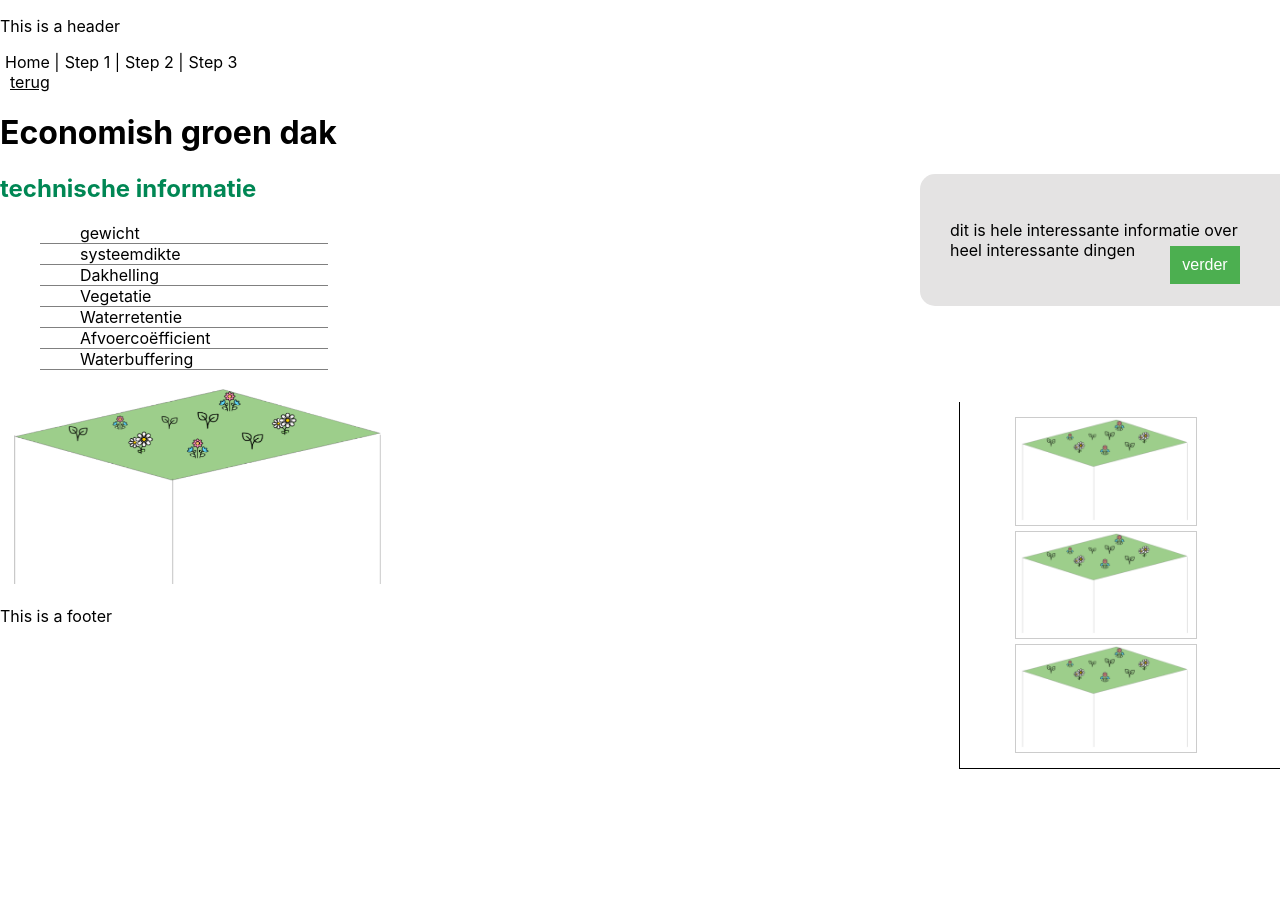
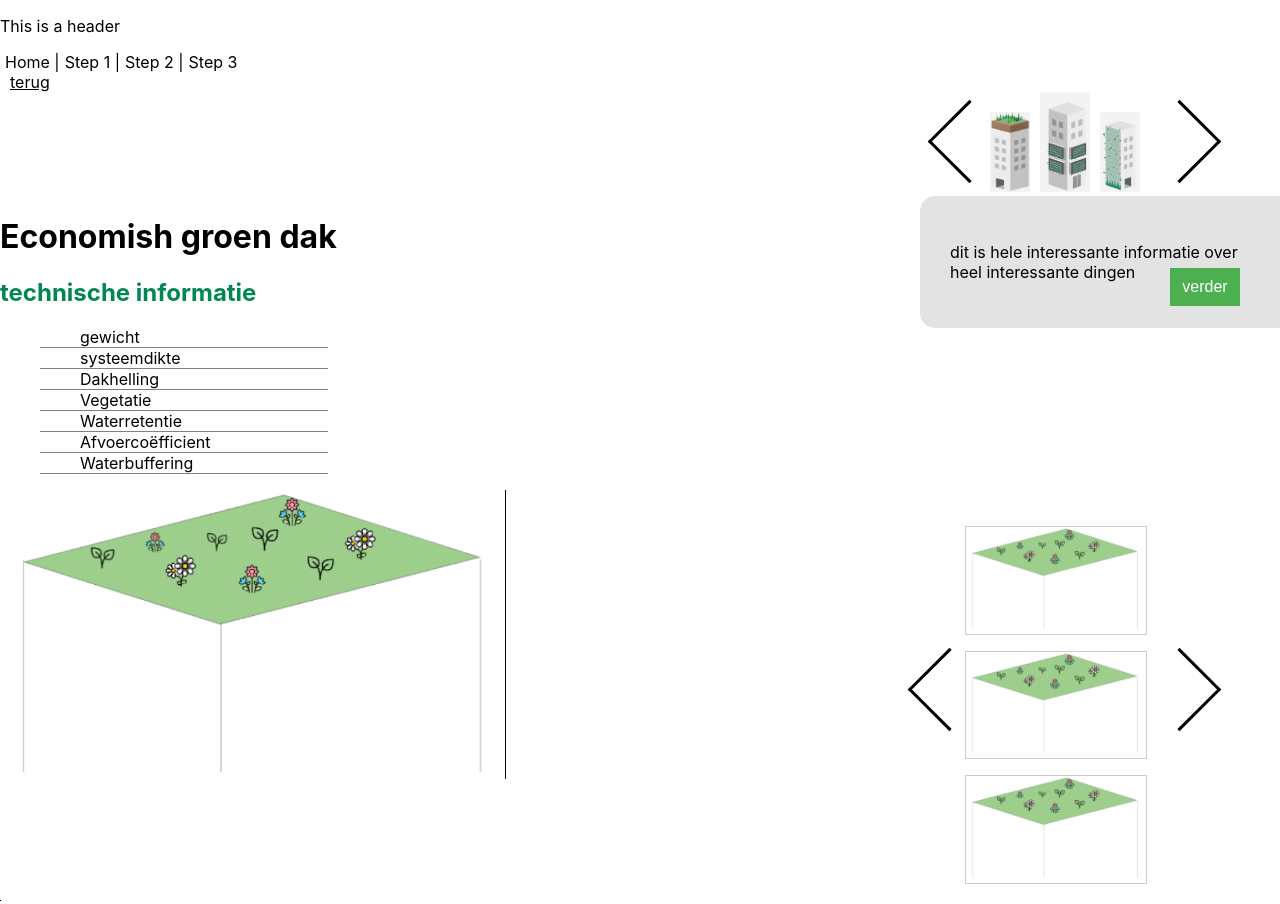
Before and after one commit to LisaHrmn/Natuurdekkers, a React app in the folder groendak/: page /D1 in a window 1280 px wide. Shown: the top 904 px of the page. Before the commit the page ends 800 px from the top, so only its background shows below. Built offline with nearby package versions, Linux system fonts and the light colour scheme.

Commit message:
First detail page has all elements to some degree

```diff
--- a/groendak/src/Details1/Details1.css
+++ b/groendak/src/Details1/Details1.css
@@ -33,11 +33,31 @@
 
       }
 
+
+
       div.gallery:hover {
         border: 1px solid #777;
       }
 
       div.gallery img {
+        width: 100%;
+        height: auto;
+      }
+
+      div.gallery2 {
+        margin: 5px;
+        border: 1px solid black;
+        border-left: white;
+        border-bottom: wheat;
+        border-top: whitesmoke;
+        width: 500px
+      }
+
+      div.gallery2:hover {
+        border-right: 1px solid black;
+      }
+
+      div.gallery2 img {
         width: 100%;
         height: auto;
       }
@@ -48,8 +68,6 @@
       }
 
       .ulr{
-        position: absolute;
-        right: 0px;
         width: 300px;
         padding: 10px;
         border-style: solid;
@@ -64,6 +82,95 @@
 
       }
 
-      /* .lbr{
+.rtl{position: absolute;
+  right: 0px;
 
-      } */
+  padding: 10px;
+  margin: 0px 250px 0px 0px}
+
+
+  .column1 {
+    float: right;
+    width: 50px;
+    padding: 0px;
+    margin: 0px 10px 0px 0px}
+
+    .column2 {
+      float: right;
+      width: 30px;
+      padding: 0px;
+      margin: 20px 20px 0px 0px}
+      .column3 {
+        float: right;
+        width: 30px;
+        padding: 0px;
+        margin: 20px 100px 0px 0px}
+
+        .column4 {
+          float: right;
+          width: 30px;
+          padding: 0px;
+          margin: 170px 100px 0px 0px}
+
+          .column5 {
+            float: right;
+            width: 30px;
+            padding: 0px;
+            margin: 20px 200px 0px 0px}
+
+            .column6 {
+              float: right;
+              width: 30px;
+              padding: 0px;
+              margin: -240px 0px 0px 0px}
+
+
+    .row::after {
+      content: "";
+      clear: both;
+      display: table;
+      margin: 0px px 0px 0px
+    }
+
+    .row2::after {
+      border-style: solid;
+      border-width: 1px;
+      border-right: black;
+      border-top: black;
+
+      content: "";
+      clear: both;
+      display: table;
+      margin: 0px 0px 0px 0px
+
+
+    }
+
+    .arrow {
+      border: solid;
+      border-width: 0 3px 3px 0;
+      display: inline-block;
+      padding: 3px;
+
+      width: 50px;
+      height: 50px;
+
+border-color: black;    }
+
+    .right {
+      transform: rotate(-45deg);
+      -webkit-transform: rotate(-45deg);
+    }
+
+    .left {
+      transform: rotate(135deg);
+      -webkit-transform: rotate(135deg);
+
+
+    }
+
+    .bordered{
+      border-style: solid;
+      border-width: 1px;
+
+    }
--- a/groendak/src/Details1/Details1.js
+++ b/groendak/src/Details1/Details1.js
@@ -1,13 +1,41 @@
 import './Details1.css';
 import placeholder from "./images/placeholder.png";
+import subplaceholder1 from "./images/sub-placeholder1.png";
+import subplaceholder2 from "./images/sub-placeholder2.png";
+import subplaceholder3 from "./images/sub-placeholder3.png";
 function Details1() {
   return (
     <div>
+
+      {/* <img class="rtl" src={placeholder} alt="placeholder" width="100" height="50"></img> */}
       <a class="terug" href="/">terug</a>
-      <h1>Economish groen dak</h1>
+
+      <div class="row">
+      <div class="column3">
+    <a class= "arrow right" href="/"></a>
+  </div>
+  <div class="column2">
+  <a href="/"><img src={subplaceholder1}  alt="Snow" width="40" height="80"></img></a>
+  </div>
+  <div class="column1">
+  <a href="/"><img src={subplaceholder2}  alt="Forest" width="50" height="100"></img></a>
+  </div>
+  <div class="column2">
+  <a href="/"><img src= {subplaceholder3} alt="Mountains" width="40" height="80"></img></a>
+  </div>
+  <div class="column2">
+    <a class= "arrow left" href="/"></a>
+  </div>
+</div>
+
+
 <div class="div2"><p class="wb">dit is hele interessante informatie over heel interessante dingen</p>
            <button class="sb">verder</button>
       </div>
+
+      <h1>Economish groen dak</h1>
+
+
       <h2 class= "td">technische informatie</h2>
       <ul>
         <ul class="ulbl">gewicht</ul>
@@ -19,8 +47,16 @@ function Details1() {
         <ul class="ulbl">Waterbuffering</ul>
       </ul>
 
-      {/* <div class="lbr"> */}
-      <ul class= "ulr">
+
+
+     <div class="row2">
+
+    <div class="column4">
+    <i class= "arrow right"></i>
+    </div>
+
+     <div class="column5">
+      {/* <ul class= "ulr"> */}
   <ul><div class="gallery">
   <a target="_blank" href="img_5terre.jpg">
     <img src={placeholder} alt="placeholder" width="300" height="200"></img>
@@ -42,9 +78,16 @@ function Details1() {
 </div>
 </ul>
 
-</ul>
-{/* </div> */}
-      <img src={placeholder} alt="placeholder" width="400" height="200"></img>
+<div class="column6">
+    <i class= "arrow left"></i>
+    </div>
+
+
+{/* </ul> */}
+</div>
+      <div class= "gallery2"><img src={placeholder} alt="placeholder" width="400" height="200"></img></div>
+
+      </div>
     </div>
   );
 }
```
Also changed, not shown: groendak/src/Details1/images/sub-placeholder1.png (added), groendak/src/Details1/images/sub-placeholder2.png (added), groendak/src/Details1/images/sub-placeholder3.png (added).
